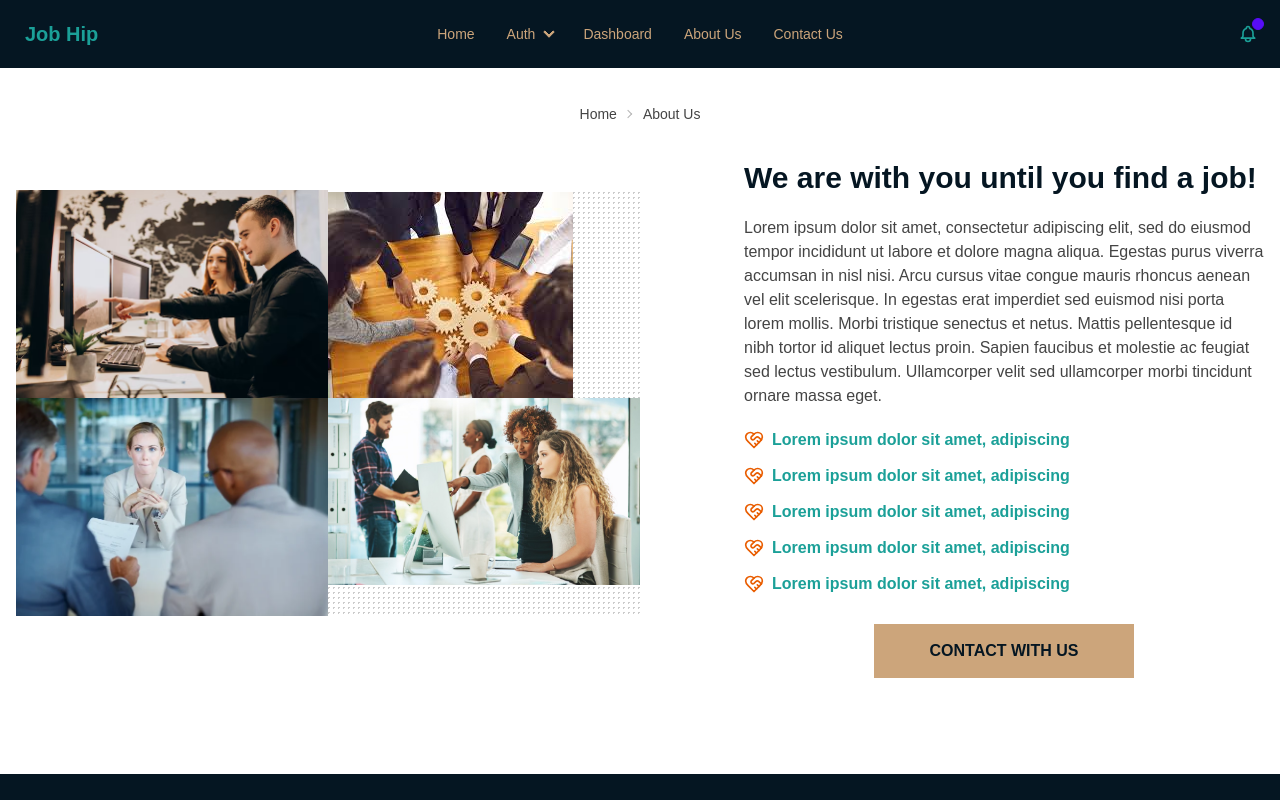
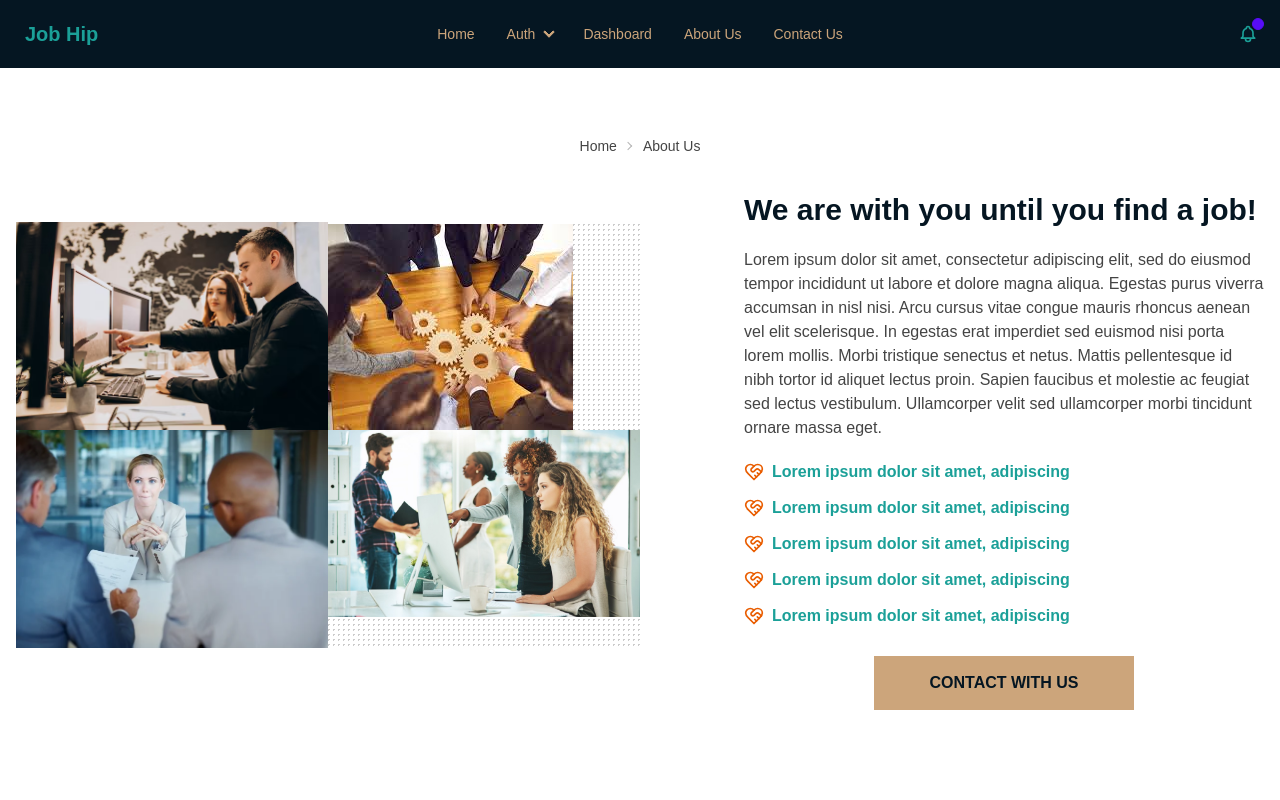
Before and after one commit to im-javad/portal-job, a Next.js app in the folder next-app/: page /about-us in a window 1280 px wide. Shown: the top 800 px of the page. Built offline with nearby package versions, Linux system fonts and the light colour scheme; no server answers.

Commit message:
app=>fixed-navbar-position

```diff
--- a/next-app/src/components/Breadcrumbs.js
+++ b/next-app/src/components/Breadcrumbs.js
@@ -9,8 +9,10 @@ const Breadcrumbs = ({ crumbs }) => {
     </li>
   ));
   return (
-    <div className="text-sm breadcrumbs flex justify-center mb-7">
-      <ul>{preparedCrumbs}</ul>
+    <div>
+      <div className="text-sm breadcrumbs flex justify-center mb-7 mt-32">
+        <ul>{preparedCrumbs}</ul>
+      </div>
     </div>
   );
 };
--- a/next-app/src/components/Navbar/index.js
+++ b/next-app/src/components/Navbar/index.js
@@ -35,7 +35,7 @@ const Navbar = () => {
   });
 
   return (
-    <div className="navbar bg-appColor_1 mb-7 -z-50">
+    <div className="navbar fixed bg-appColor_1 top-0 z-50">
       <div className="navbar-start">
         <div className="dropdown">
           <label
```
